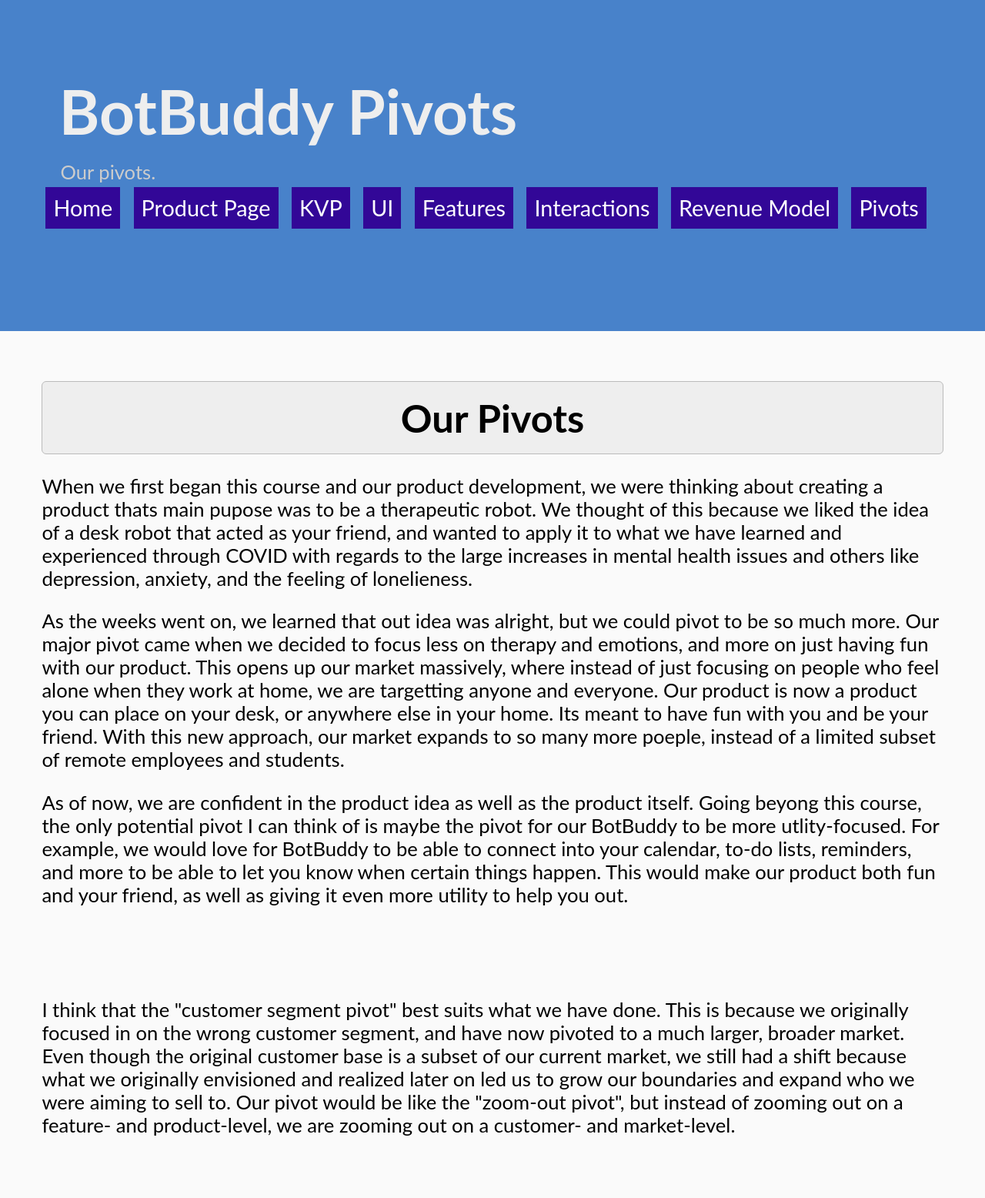
After one commit to DPKubeck/ECE-140B-Assignment-1, a Python web app: template web/src/templates/pivots.html in a window 1280 px wide. The commit adds this page. Shown: the whole page at 77% size. Run offline with Jinja, Linux system fonts and the light colour scheme; the template is opened without the code that fills it, so the values that code supplies are empty.

Commit message:
Assignment 8

```diff
--- a/web/src/templates/features.html
+++ b/web/src/templates/features.html
@@ -27,6 +27,7 @@
       <a class="linkbutton" href="/features"> Features </a>
       <a class="linkbutton" href="/interactions"> Interactions </a>
       <a class="linkbutton" href="/revenue"> Revenue Model </a>
+      <a class="linkbutton" href="/pivots"> Pivots </a>
     </div>
 
     <section class='padding-responsive'>
--- a/web/src/templates/home.html
+++ b/web/src/templates/home.html
@@ -27,6 +27,7 @@
       <a class="linkbutton" href="/features"> Features </a>
       <a class="linkbutton" href="/interactions"> Interactions </a>
       <a class="linkbutton" href="/revenue"> Revenue Model </a>
+      <a class="linkbutton" href="/pivots"> Pivots </a>
     </div>
 
     <section class='padding-responsive'>
--- a/web/src/templates/interactions.html
+++ b/web/src/templates/interactions.html
@@ -27,6 +27,7 @@
       <a class="linkbutton" href="/features"> Features </a>
       <a class="linkbutton" href="/interactions"> Interactions </a>
       <a class="linkbutton" href="/revenue"> Revenue Model </a>
+      <a class="linkbutton" href="/pivots"> Pivots </a>
     </div>
 
     <section class='padding-responsive'>
--- a/web/src/templates/kvp.html
+++ b/web/src/templates/kvp.html
@@ -27,6 +27,7 @@
       <a class="linkbutton" href="/features"> Features </a>
       <a class="linkbutton" href="/interactions"> Interactions </a>
       <a class="linkbutton" href="/revenue"> Revenue Model </a>
+      <a class="linkbutton" href="/pivots"> Pivots </a>
     </div>
 
     <section class='padding-responsive'>
--- /dev/null
+++ b/web/src/templates/pivots.html
@@ -0,0 +1,52 @@
+<!doctype html>
+<html lang="en">
+
+  <head>
+    <!-- Required meta tags -->
+    <meta charset="utf-8">
+    <meta name="viewport" content="width=device-width, initial-scale=1, shrink-to-fit=no">
+
+    <!-- Page Info -->
+    <title>Daniel Kubeck's BotBuddy</title>
+    <meta name="author" content="Daniel Kubeck">
+    <meta name="description" content="Hosted with Style!">
+
+    <link rel="stylesheet" type="text/css" href="css/agile.css">
+  </head>
+
+  <body>
+
+    <div class='hero'>
+      <h1> BotBuddy Pivots </h1>
+      <p> Our pivots. </p>
+      <!-- http://164.92.122.126/XXXXXX -->
+      <a class="linkbutton" href="/"> Home </a>
+      <a class="linkbutton" href="/product"> Product Page </a>
+      <a class="linkbutton" href="/kvp"> KVP </a>
+      <a class="linkbutton" href="/ui"> UI </a>
+      <a class="linkbutton" href="/features"> Features </a>
+      <a class="linkbutton" href="/interactions"> Interactions </a>
+      <a class="linkbutton" href="/revenue"> Revenue Model </a>
+      <a class="linkbutton" href="/pivots"> Pivots </a>
+    </div>
+
+    <section class='padding-responsive'>
+
+      <h2 class='bordered'> Our Pivots </h2>
+
+      <p>When we first began this course and our product development, we were thinking about creating a product thats main pupose was to be a therapeutic robot. We thought of this because we liked the idea of a desk robot that acted as your friend, and wanted to apply it to what we have learned and experienced through COVID with regards to the large increases in mental health issues and others like depression, anxiety, and the feeling of lonelieness.</p>
+
+      <p>As the weeks went on, we learned that out idea was alright, but we could pivot to be so much more. Our major pivot came when we decided to focus less on therapy and emotions, and more on just having fun with our product. This opens up our market massively, where instead of just focusing on people who feel alone when they work at home, we are targetting anyone and everyone. Our product is now a product you can place on your desk, or anywhere else in your home. Its meant to have fun with you and be your friend. With this new approach, our market expands to so many more poeple, instead of a limited subset of remote employees and students.</p>
+
+      <p>As of now, we are confident in the product idea as well as the product itself. Going beyong this course, the only potential pivot I can think of is maybe the pivot for our BotBuddy to be more utlity-focused. For example, we would love for BotBuddy to be able to connect into your calendar, to-do lists, reminders, and more to be able to let you know when certain things happen. This would make our product both fun and your friend, as well as giving it even more utility to help you out.</p>
+
+      <br>
+      <br>
+
+      <p>I think that the "customer segment pivot" best suits what we have done. This is because we originally focused in on the wrong customer segment, and have now pivoted to a much larger, broader market. Even though the original customer base is a subset of our current market, we still had a shift because what we originally envisioned and realized later on led us to grow our boundaries and expand who we were aiming to sell to. Our pivot would be like the "zoom-out pivot", but instead of zooming out on a feature- and product-level, we are zooming out on a customer- and market-level.</p>
+
+
+    </section>
+
+  </body>
+</html>
--- a/web/src/templates/product.html
+++ b/web/src/templates/product.html
@@ -27,6 +27,7 @@
       <a class="linkbutton" href="/features"> Features </a>
       <a class="linkbutton" href="/interactions"> Interactions </a>
       <a class="linkbutton" href="/revenue"> Revenue Model </a>
+      <a class="linkbutton" href="/pivots"> Pivots </a>
     </div>
 
     <section class='padding-responsive'>
--- a/web/src/templates/revenue.html
+++ b/web/src/templates/revenue.html
@@ -27,6 +27,7 @@
       <a class="linkbutton" href="/features"> Features </a>
       <a class="linkbutton" href="/interactions"> Interactions </a>
       <a class="linkbutton" href="/revenue"> Revenue Model </a>
+      <a class="linkbutton" href="/pivots"> Pivots </a>
     </div>
 
     <section class='padding-responsive'>
--- a/web/src/templates/ui.html
+++ b/web/src/templates/ui.html
@@ -27,6 +27,7 @@
       <a class="linkbutton" href="/features"> Features </a>
       <a class="linkbutton" href="/interactions"> Interactions </a>
       <a class="linkbutton" href="/revenue"> Revenue Model </a>
+      <a class="linkbutton" href="/pivots"> Pivots </a>
     </div>
 
     <section class='padding-responsive'>
```
Also changed, not shown: web/src/server.py (+7 -0 lines).
